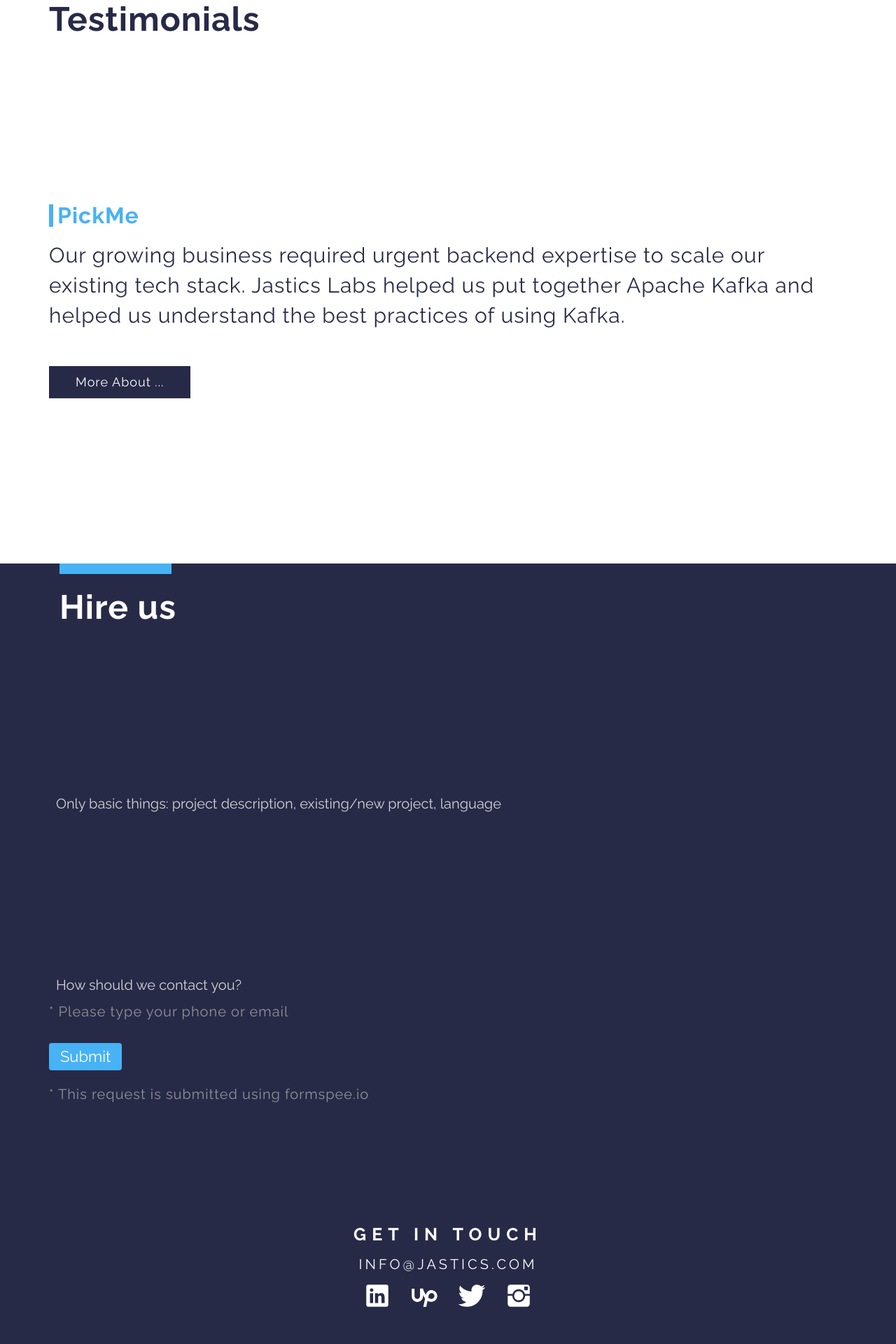
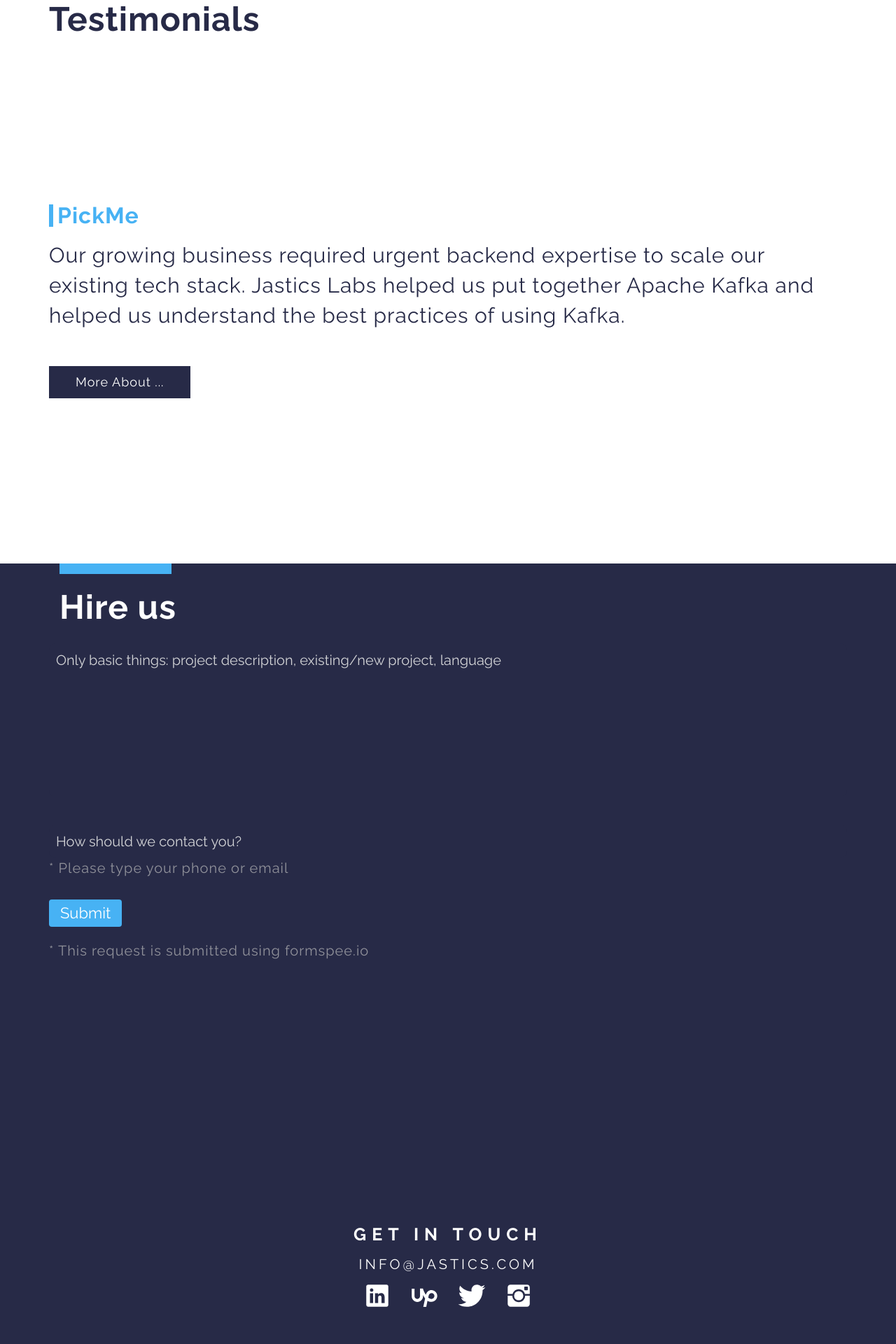
Before and after one commit to ivanursul/jastics, a Jekyll site: the page built from index.md, in a window 1280 px wide. Shown: the part 2795-4715 px from the top of the page at 70% size. Built offline with Jekyll 4.4.1, drawn with Linux system fonts in a browser that asks for light colours.

```diff
--- a/_sass/hire-us.scss
+++ b/_sass/hire-us.scss
@@ -15,9 +15,9 @@
 }
 
 .hire-us__heading {
-    margin-bottom: 18vw;
+    margin-bottom: 2vw;
     @media (max-width: 768px){
-        margin-bottom: 45px;
+        margin-bottom: 10px;
         font-size: 38px;
     }
     font-size: 48px;
```
